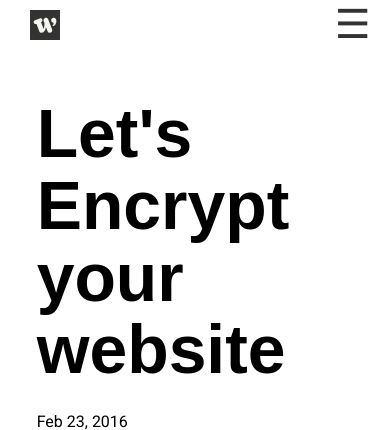
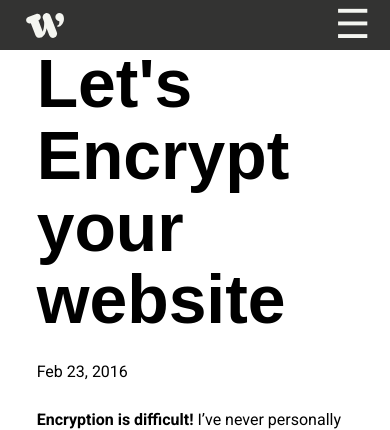
Before and after one commit to triss90/tristanwhite_v7, a PHP site: page /_site/articles/2016/02/23/lets-encrypt.html in a window 390 px wide. Shown: the top 430 px of the page. Run offline with PHP 8.4, Linux system fonts and the light colour scheme; some libraries are stand-ins or nearby versions.

Commit message:
Making a dark theme for the navigation

```diff
--- a/_site/feed.xml
+++ b/_site/feed.xml
@@ -5,8 +5,8 @@
     <description>Hi! My name is Tristan White, I&#39;m a designer, developer and somewhat unicorn-like. I was born and raised in a small town in Denmark. Today I am proud to call myself a full-stack web developer. I love making beautiful, yet practical websites and applications.</description>
     <link>//tristanwhite.info//</link>
     <atom:link href="//tristanwhite.info//feed.xml" rel="self" type="application/rss+xml"/>
-    <pubDate>Fri, 20 May 2016 15:24:39 +0200</pubDate>
-    <lastBuildDate>Fri, 20 May 2016 15:24:39 +0200</lastBuildDate>
+    <pubDate>Fri, 20 May 2016 18:10:45 +0200</pubDate>
+    <lastBuildDate>Fri, 20 May 2016 18:10:45 +0200</lastBuildDate>
     <generator>Jekyll v3.1.2</generator>
 
       <item>
--- a/assets/css/1-tools/_colors.scss
+++ b/assets/css/1-tools/_colors.scss
@@ -2,4 +2,4 @@ $light-text-color: #F4F5F0;
 $dark-text-color: #333332;
 $link-color: #58B96B;
 $light-background-color: #EDEDEB;
-$dark-bacground-color: #4C4D4B;
+$dark-background-color: #4C4D4B;
--- a/assets/css/2-components/_banner.scss
+++ b/assets/css/2-components/_banner.scss
@@ -4,6 +4,9 @@
   width: 100vw;
   overflow: hidden;
   position: relative;
+  @media(max-width: 750px) {
+    margin-top: 50px;
+  }
   .content {
     .lead {
       margin: 0;
@@ -32,14 +35,14 @@
   &.big {
     height: 400px;
     width: 100vw;
-    @media (max-width: 768px) {
+    @media (max-width: 750px) {
        text-align: center;
     }
     .content {
       .lead {
         font-size: 5rem;
         text-shadow: 1px 1px 3px darken($link-color, 10%);
-        @media (max-width: 768px) {
+        @media (max-width: 750px) {
            font-size: 3.15rem;
            text-align: center;
            line-height: 4.5rem;
@@ -55,7 +58,7 @@
         position: relative;
         z-index: 2;
         text-shadow: 1px 1px 3px darken($link-color, 10%);
-        @media (max-width: 768px) {
+        @media (max-width: 750px) {
            font-size: 2rem;
            text-align: center;
            line-height: 3.5rem;
@@ -73,7 +76,7 @@
       margin: 25px 25px 0 0;
       z-index: 2;
       box-shadow: 2px 2px 3px darken($link-color, 10%);
-      @media (max-width: 768px) {
+      @media (max-width: 750px) {
          font-size: 1rem;
          margin: 5px;
       }
--- a/assets/css/2-components/_navigation.scss
+++ b/assets/css/2-components/_navigation.scss
@@ -1,7 +1,14 @@
 nav {
   height: 100px;
+  background: $light-text-color;
   @media(max-width: 750px) {
     height: 50px;
+    width: 100%;
+    background: $dark-text-color;
+    position: fixed;
+    top: 0;
+    left: 0;
+    z-index: 999;
   }
   .nav-wrap {
     max-width: 1170px;
@@ -14,9 +21,9 @@ nav {
     .logo {
       padding: 25px 0;
       @media(max-width: 750px) {
-        padding: 10px 0;
+        padding: 0px 0;
         svg {
-          height: 30px;
+          height: 50px;
         }
       }
     }
@@ -27,6 +34,9 @@ nav {
         color: $dark-text-color;
         text-decoration: none;
         padding: 15px 10px;
+        @media(max-width: 750px) {
+          color: $light-text-color;
+        }
       }
       @media(max-width: 750px) {
         display: block;
@@ -37,7 +47,7 @@ nav {
         top: 50px;
         right: -100vw;
         z-index: 999;
-        background: white;
+        background: $dark-text-color;
         transition: all 250ms ease-in;
         &.active {
           right: 0;
@@ -47,10 +57,10 @@ nav {
           display: block;
           text-align: center;
           font-size: 1.5rem;
-          border-bottom: 1px solid $light-text-color;
+          border-bottom: 1px solid $dark-background-color;
           transition: background 100ms ease-in-out;
           &:hover {
-            background: $light-text-color;
+            background: $dark-background-color;
           }
         }
       }
@@ -60,7 +70,7 @@ nav {
       right: 0;
       top: 0;
       font-size: 2.5rem;
-      color: $dark-text-color;
+      color: $light-text-color;
       line-height: 50px;
       display: none;
       cursor: pointer;
--- a/assets/css/style.css
+++ b/assets/css/style.css
@@ -807,10 +807,17 @@ code {
   margin-top: 0; }
 
 nav {
-  height: 100px; }
+  height: 100px;
+  background: #F4F5F0; }
   @media (max-width: 750px) {
     nav {
-      height: 50px; } }
+      height: 50px;
+      width: 100%;
+      background: #333332;
+      position: fixed;
+      top: 0;
+      left: 0;
+      z-index: 999; } }
   nav .nav-wrap {
     max-width: 1170px;
     width: 90%;
@@ -822,9 +829,9 @@ nav {
       padding: 25px 0; }
       @media (max-width: 750px) {
         nav .nav-wrap .logo {
-          padding: 10px 0; }
+          padding: 0px 0; }
           nav .nav-wrap .logo svg {
-            height: 30px; } }
+            height: 50px; } }
     nav .nav-wrap #menu {
       float: right;
       margin: 40px 0; }
@@ -832,6 +839,9 @@ nav {
         color: #333332;
         text-decoration: none;
         padding: 15px 10px; }
+        @media (max-width: 750px) {
+          nav .nav-wrap #menu a {
+            color: #F4F5F0; } }
       @media (max-width: 750px) {
         nav .nav-wrap #menu {
           display: block;
@@ -842,7 +852,7 @@ nav {
           top: 50px;
           right: -100vw;
           z-index: 999;
-          background: white;
+          background: #333332;
           -webkit-transition: all 250ms ease-in;
           transition: all 250ms ease-in; }
           nav .nav-wrap #menu.active {
@@ -853,17 +863,17 @@ nav {
             display: block;
             text-align: center;
             font-size: 1.5rem;
-            border-bottom: 1px solid #F4F5F0;
+            border-bottom: 1px solid #4C4D4B;
             -webkit-transition: background 100ms ease-in-out;
             transition: background 100ms ease-in-out; }
             nav .nav-wrap #menu a:hover {
-              background: #F4F5F0; } }
+              background: #4C4D4B; } }
     nav .nav-wrap #menu-toggle {
       position: absolute;
       right: 0;
       top: 0;
       font-size: 2.5rem;
-      color: #333332;
+      color: #F4F5F0;
       line-height: 50px;
       display: none;
       cursor: pointer; }
@@ -877,6 +887,9 @@ nav {
   width: 100vw;
   overflow: hidden;
   position: relative; }
+  @media (max-width: 750px) {
+    .banner {
+      margin-top: 50px; } }
   .banner .content .lead {
     margin: 0;
     font-size: 3rem;
@@ -898,13 +911,13 @@ nav {
   .banner.big {
     height: 400px;
     width: 100vw; }
-    @media (max-width: 768px) {
+    @media (max-width: 750px) {
       .banner.big {
         text-align: center; } }
     .banner.big .content .lead {
       font-size: 5rem;
       text-shadow: 1px 1px 3px #429c53; }
-      @media (max-width: 768px) {
+      @media (max-width: 750px) {
         .banner.big .content .lead {
           font-size: 3.15rem;
           text-align: center;
@@ -919,7 +932,7 @@ nav {
       position: relative;
       z-index: 2;
       text-shadow: 1px 1px 3px #429c53; }
-      @media (max-width: 768px) {
+      @media (max-width: 750px) {
         .banner.big .content .sublead {
           font-size: 2rem;
           text-align: center;
@@ -932,7 +945,7 @@ nav {
       margin: 25px 25px 0 0;
       z-index: 2;
       box-shadow: 2px 2px 3px #429c53; }
-      @media (max-width: 768px) {
+      @media (max-width: 750px) {
         .banner.big button, .banner.big .button {
           font-size: 1rem;
           margin: 5px; } }
```
Also changed, not shown: _site/assets/css/style.css (+25 -12 lines), 2 other files.
